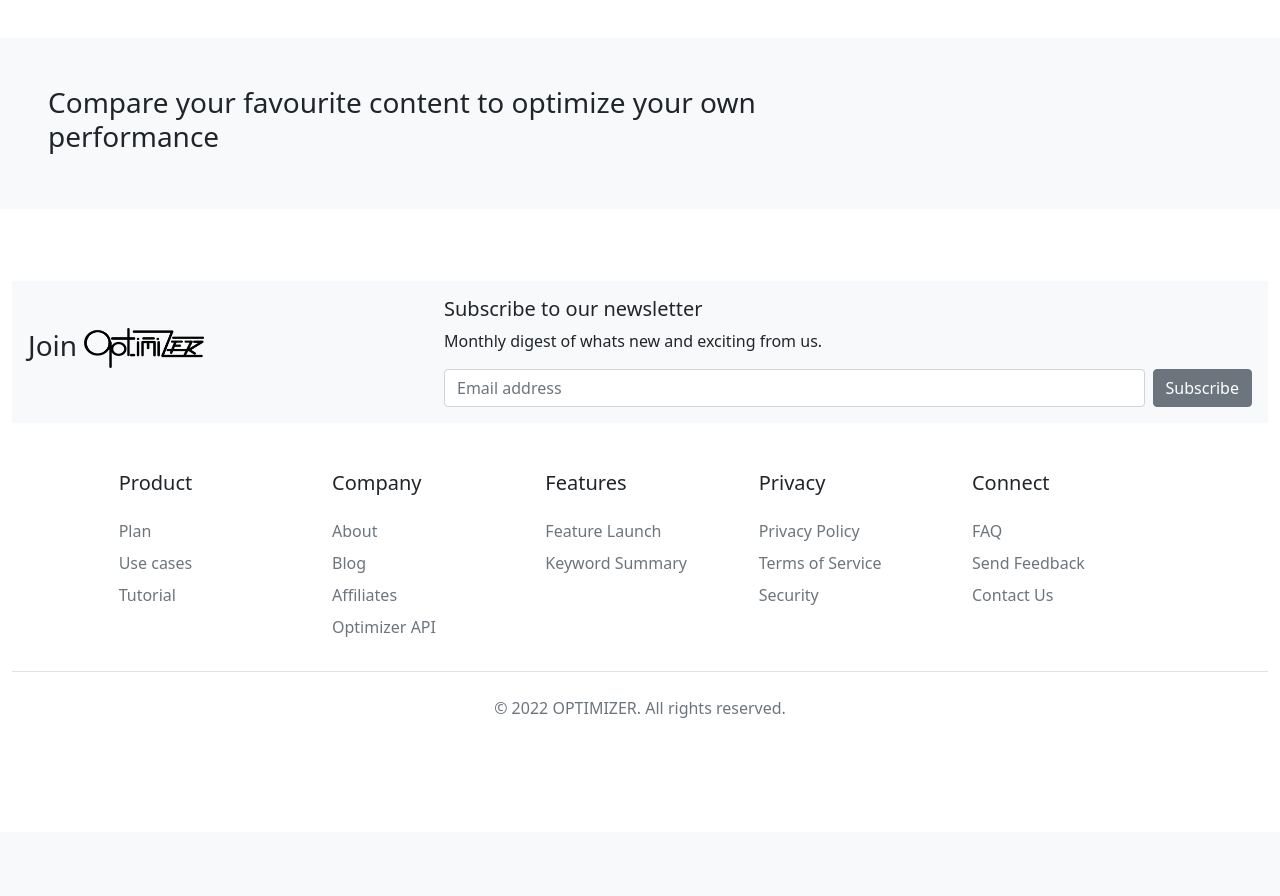
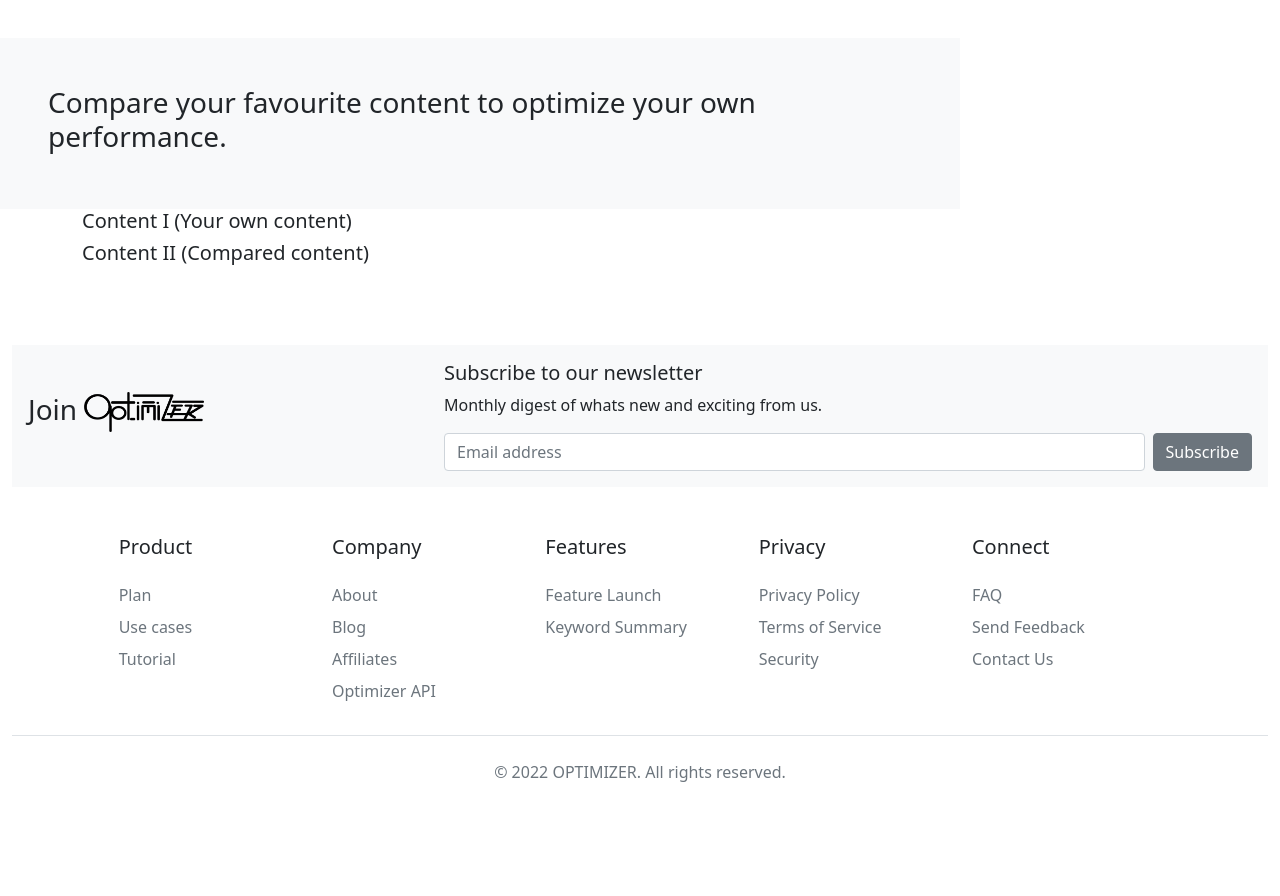
Before and after one commit to SarmSKunatham/Optimizer-font-end, a Flask app: page /product in a window 1280 px wide. Shown: the part 147-1043 px from the top of the page. Before the commit the page ends 865 px from the top, so only its background shows below. Run offline with Flask 2, Linux system fonts and the light colour scheme.

Commit message:
updateMorning

```diff
--- a/NLP_Project/flaskr/templates/blog/product.html
+++ b/NLP_Project/flaskr/templates/blog/product.html
@@ -3,15 +3,22 @@
 {% block title %}Optimizer's Product{% endblock %}
 {% block header %}<h1 class="text-center mt-3 mb-3">OUR PRODUCT</h1>{% endblock %}
 {% block content %}
-    <div class='container-fluid bg-light p-5'>
+    <div class='container-fluid'>
         <div class='row'>
-            <div class="col-9">
-                <h3 >Compare your favourite content to optimize your own performance</h3>
+            <div class="col-9  bg-light p-5">
+                <h3 >Compare your favourite content to optimize your own performance.</h3>
             </div>
             <div class="col-3">
                 <div class="container d-flex justify-content-between">
-
                 </div>
+            </div>
+        </div>
+        <div class="container" id="product-container" class="d-flex justify-content-around">
+            <div id="content1">
+                <h5>Content I (Your own content)</h5>
+            </div>
+            <div id="content2">
+                <h5>Content II (Compared content)</h5>
             </div>
         </div>
     </div>
```
